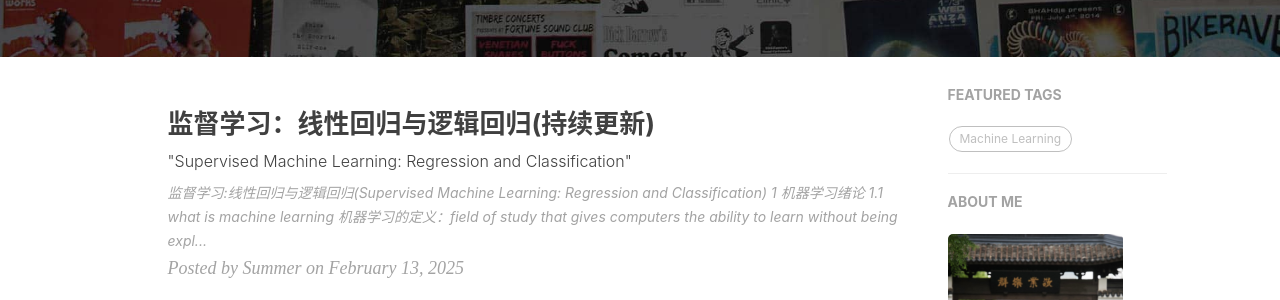
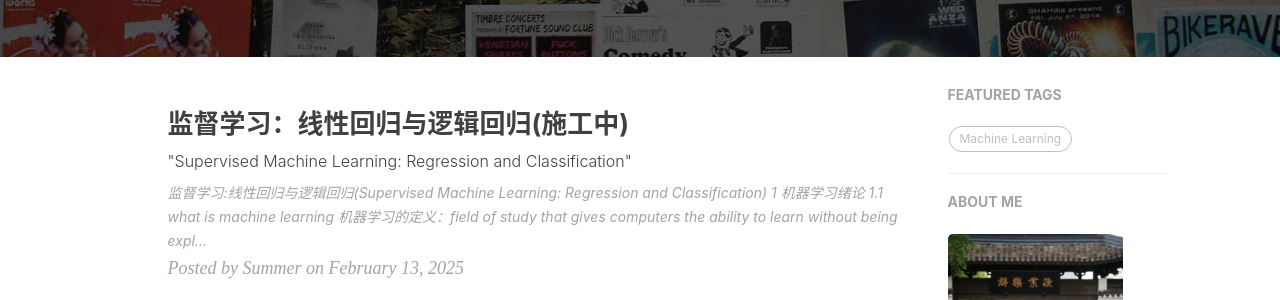
Before and after one commit to SummerZhouZihan/SummerZhouZihan.github.io, a Jekyll site: the page built from index.html, in a window 1280 px wide. Shown: the part 361-661 px from the top of the page. Built offline with Jekyll 4.4.1, drawn with Linux system fonts in a browser that asks for light colours; nearby versions of some CDN libraries; the list of posts is cut into pages by our own code; comment, search, counter and statistics services are not loaded.

Commit message:
尝试mathjex

```diff
--- a/_posts/2025-02-13-linear.md
+++ b/_posts/2025-02-13-linear.md
@@ -1,11 +1,12 @@
 ---
 layout:     post
-title:      "监督学习：线性回归与逻辑回归(持续更新)"
+title:      "监督学习：线性回归与逻辑回归(施工中)"
 subtitle:   " \"Supervised Machine Learning: Regression and Classification\""
 date:       2025-02-13 23:00:00
 author:     "Summer"
 header-img: "img/head/image3.jpg"
 catalog: true
+mathjax: true
 tags:
     - Machine Learning
 ---
@@ -53,7 +54,7 @@ Algorithm has to find structure in the data
 运行代码：按住 Shift 键并按 'Enter'
 
 ## 2 单变量线性回归
-|单词|释义|单词|释义
+|单词|释义|单词|释义|
 |----------|--------|----------|--------|
 |hypothesis	|假设函数|	Linear regression	|线性回归|
 |Parameter	|模型参数	|cost function	|代价函数|
```
Also changed, not shown: other parts of _posts/2025-02-13-linear.md (+8 -0 lines).
